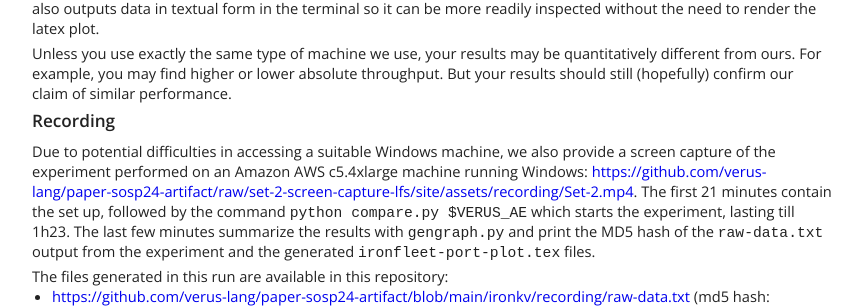
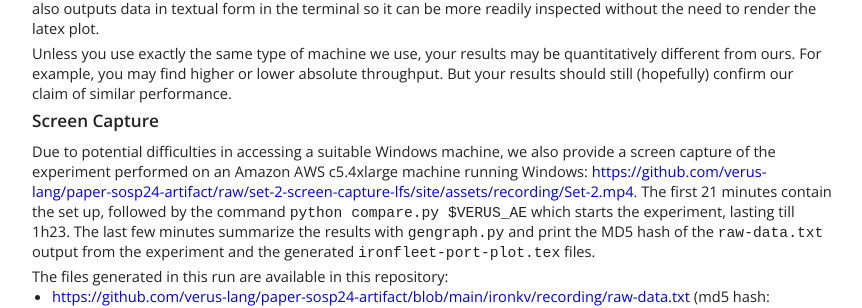
Before and after one commit to verus-lang/paper-sosp24-artifact, a Jekyll site: the page built from site/guide.md, in a window 1280 px wide and 900 px high, scrolled down 6524 px. Shown: the part 151-459 px from the top of the window, without its empty margins (8-870 px from the left). Built offline with Jekyll 4.4.1, drawn with Linux system fonts in a browser that asks for light colours.

Commit message:
recording -> screen capture

```diff
--- a/site/guide.md
+++ b/site/guide.md
@@ -466,7 +466,7 @@ same type of machine we use, your results may be quantitatively different from
 ours. For example, you may find higher or lower absolute throughput. But your
 results should still (hopefully) confirm our claim of similar performance.
 
-### Recording
+### Screen Capture
 
 Due to potential difficulties in accessing a suitable Windows machine, we also
 provide a screen capture of the experiment performed on an Amazon AWS c5.4xlarge
```
